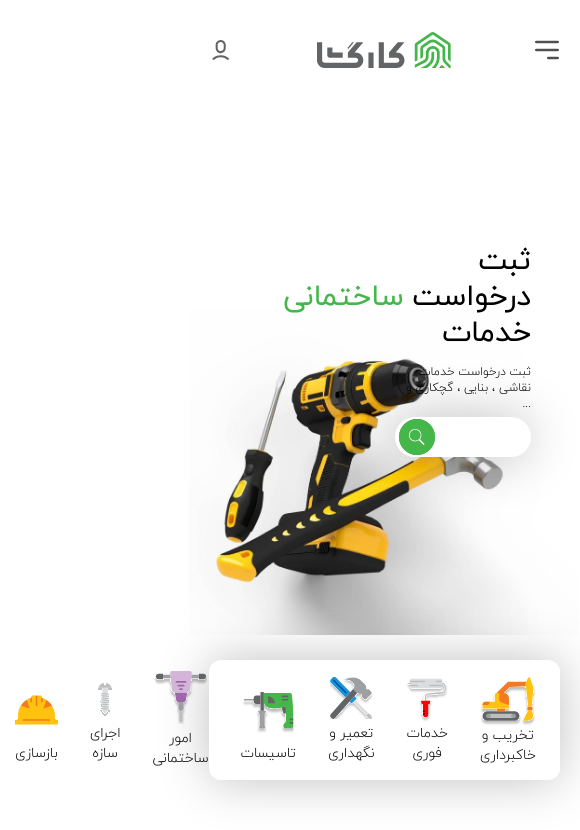
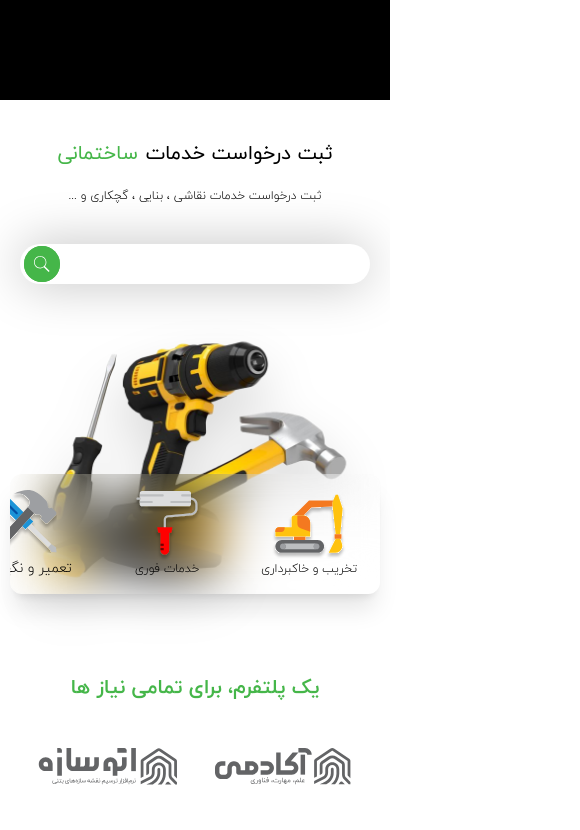
Before and after one commit to AfwebMaker/K-Landing, a React (Create React App) app: page / in a window 390 px wide. Shown: the top 830 px of the page, 580 px wide, since content can reach past the window. Built offline with nearby package versions, Linux system fonts and the light colour scheme.

Commit message:
responsive hero

```diff
--- a/src/components/Home/hero/Hero.js
+++ b/src/components/Home/hero/Hero.js
@@ -1,6 +1,8 @@
 import React from 'react'
+//react router dom
+// import { Link } from 'react-router-dom'
 //assets
-import banner from '../../../assets/images/home/hero/Banner.png'
+import heroImage from '../../../assets/images/home/hero/heroImage.png'
 import loader from '../../../assets/images/home/hero/Loader.svg'
 import Paint_Roller_Icon from '../../../assets/images/home/hero/Paint_Roller_Icon.svg'
 import Tools_Icon from '../../../assets/images/home/hero/Tools_Icon.svg'
@@ -11,11 +13,10 @@ import Helmet_Icon from '../../../assets/images/home/hero/Helmet_Icon.svg'
 
 function Hero() {
     return (
-        <div className='w-full fcc relative h-[calc(100vh-100px)]'>
-            <div className='maxLayout h-full w-full relative'>
-                <div className='flex items-start justify-end h-full'>
-                    <div className='flex justify-start items-start flex-col text-3xl w-[35%] absolute right-12 top-36'>
-                        <div className='flex mb-3'>
+        <div className="text-center flex items-center flex-col pt-10">
+            <div className="relative maxLayout grid grid-cols-12 px-[20px] md:px-[32px] w-full">
+                <div className='col-span-12 lg:col-span-6 lg:pt-32 lg:pr-28 flex flex-col items-center justify-start text-3xl'>
+                    <div className='flex mb-5 text-xl'>
                         <span className='fcc ml-2'>
                             ثبت درخواست خدمات
                         </span>
@@ -23,10 +24,10 @@ function Hero() {
                             ساختمانی
                         </span>
                     </div>
-
-                        <span className='text-xs font-light mb-[4%]'>ثبت درخواست خدمات نقاشی ، بنایی ، گچکاری و ...</span>
-
-                        <div className='fcc h-10 w-full'>
+                    <span className='text-xs font-light mb-10'>
+                        ثبت درخواست خدمات نقاشی ، بنایی ، گچکاری و ...
+                    </span>
+                    <div className='fcc h-10 w-full relative max-w-lg'>
                         <div className='w-9 h-9 bg-color-font-3 absolute left-0 ml-1 rounded-full fcc p-[10px]'>
                             <svg className='z-10' width="20" height="20" viewBox="0 0 20 20" fill="none" xmlns="http://www.w3.org/2000/svg">
                                 <path d="M7.74377 0C3.47153 0 0 3.47153 0 7.74377C0 12.016 3.47153 15.4875 7.74377 15.4875C9.43416 15.4875 10.9964 14.9431 12.2705 14.0214L18.2633 20L19.5445 18.7189L13.6228 12.7829C14.7865 11.427 15.4875 9.66726 15.4875 7.74377C15.4875 3.47153 12.016 0 7.74377 0ZM7.74377 0.911032C11.5231 0.911032 14.5765 3.96441 14.5765 7.74377C14.5765 11.5231 11.5231 14.5765 7.74377 14.5765C3.96441 14.5765 0.911032 11.5231 0.911032 7.74377C0.911032 3.96441 3.96441 0.911032 7.74377 0.911032Z" fill="#ffffff" />
@@ -36,37 +37,39 @@ function Hero() {
                         <div className='peer-focus:animate-ping w-9 h-9 z-0 absolute left-1 rounded-full fcc p-[10px] bg-color-font-3'></div>
                     </div>
                 </div>
-                    <img className='object-contain h-full left-0 top-0' src={banner} alt="بنر" />
+                <div className='col-span-12 lg:col-span-6 fcc '>
+                    <img className='object-contain h-full left-0 top-0 drop-shadow-2xl' src={heroImage} alt="بنر" />
                 </div>
-
-                <div className='absolute w-[90%] bg-[#ffffff3f] backdrop-blur h-[120px] bottom-16 right-0 left-0 m-auto rounded-xl boxShadowCustom flex items-center justify-around px-[2%]'>
-                    <div className='fcc flex-col p-4 h-full text-center'>
+                <div className='absolute bottom-10 w-[95%] max-w-[1000px] left-0 right-0 m-auto col-span-12 backdrop-filter backdrop-blur-xl overflow-x-scroll hideScroll h-[120px] rounded-xl shadow-xl'>
+                    <div className='w-[1000px] h-full flex'>
+                        <div className='fcc flex-col px-2 py-4 h-full w-[150px] text-center'>
                             <img className='h-[80%]' src={loader} alt="تخریب و خاکبرداری" />
-                        <span className='fcc text-sm font-light '>تخریب و خاکبرداری</span>
+                            <span className='fcc text-xs font-light h-[20%]'>تخریب و خاکبرداری</span>
                         </div>
-                    <div className='fcc flex-col p-4 h-full text-center'>
+                        <div className='fcc flex-col px-2 py-4 h-full w-[150px] text-center'>
                             <img className='h-[80%]' src={Paint_Roller_Icon} alt="خدمات فوری" />
-                        <span className='fcc text-sm font-light '>خدمات فوری</span>
+                            <span className='fcc text-xs font-light '>خدمات فوری</span>
                         </div>
-                    <div className='fcc flex-col p-4 h-full text-center'>
+                        <div className='fcc flex-col p-4 h-full w-[150px] text-center'>
                             <img className='h-[80%]' src={Tools_Icon} alt="تعمیر و نگهداری" />
                             <span className='fcc text-sm font-light '>تعمیر و نگهداری</span>
                         </div>
-                    <div className='fcc flex-col p-4 h-full text-center'>
+                        <div className='fcc flex-col p-4 h-full w-[150px] text-center'>
                             <img className='h-[80%]' src={Drill_Icon} alt="تاسیسات" />
                             <span className='fcc text-sm font-light '>تاسیسات</span>
                         </div>
-                    <div className='fcc flex-col p-4 h-full text-center'>
+                        <div className='fcc flex-col p-4 h-full w-[150px] text-center'>
                             <img className='h-[80%]' src={Jackhammer} alt="امور ساختمانی" />
                             <span className='fcc text-sm font-light '>امور ساختمانی</span>
                         </div>
-                    <div className='fcc flex-col p-4 h-full text-center'>
+                        <div className='fcc flex-col p-4 h-full w-[150px] text-center'>
                             <img className='h-[80%]' src={Screw_Icon} alt="اجرای سازه" />
                             <span className='fcc text-sm font-light '>اجرای سازه</span>
                         </div>
-                    <div className='fcc flex-col p-4 h-full text-center'>
+                        <div className='fcc flex-col p-4 h-full w-[150px] text-center'>
                             <img className='h-[80%]' src={Helmet_Icon} alt="بازسازی" />
                             <span className='fcc text-sm font-light '>بازسازی</span>
+                        </div>
                     </div>
                 </div>
             </div>
--- /dev/null
+++ b/src/components/Home/hero/SplitWithImage.js
@@ -0,0 +1,53 @@
+import React from 'react'
+
+export default function Example() {
+  return (
+    <div className="relative bg-white">
+      <div className="mx-auto max-w-7xl lg:grid lg:grid-cols-12 lg:gap-x-8 lg:px-8">
+        <div className="relative lg:col-span-5 lg:-mr-8 xl:absolute xl:inset-0 xl:left-1/2 xl:mr-0">
+          <img
+            className="aspect-[3/2] w-full bg-gray-50 object-cover lg:absolute lg:inset-0 lg:aspect-auto lg:h-full"
+            src="https://images.unsplash.com/photo-1498758536662-35b82cd15e29?ixlib=rb-4.0.3&ixid=MnwxMjA3fDB8MHxwaG90by1wYWdlfHx8fGVufDB8fHx8&auto=format&fit=crop&w=2102&q=80"
+            alt=""
+          />
+        </div>
+        <div className="px-6 pb-24 pt-10 sm:pb-32 lg:col-span-7 lg:px-0 lg:pb-56 lg:pt-48 xl:col-span-6">
+          <div className="mx-auto max-w-2xl lg:mx-0">
+            <img
+              className="h-11"
+              src="https://tailwindui.com/img/logos/mark.svg?color=indigo&shade=600"
+              alt="Your Company"
+            />
+            <div className="hidden sm:mt-32 sm:flex lg:mt-16">
+              <div className="relative rounded-full px-3 py-1 text-sm leading-6 text-gray-500 ring-1 ring-gray-900/10 hover:ring-gray-900/20">
+                Anim aute id magna aliqua ad ad non deserunt sunt.{' '}
+                <a href="#" className="whitespace-nowrap font-semibold text-indigo-600">
+                  <span className="absolute inset-0" aria-hidden="true" />
+                  Read more <span aria-hidden="true">&rarr;</span>
+                </a>
+              </div>
+            </div>
+            <h1 className="mt-24 text-4xl font-bold tracking-tight text-gray-900 sm:mt-10 sm:text-6xl">
+              Data to enrich your online business
+            </h1>
+            <p className="mt-6 text-lg leading-8 text-gray-600">
+              Anim aute id magna aliqua ad ad non deserunt sunt. Qui irure qui lorem cupidatat commodo. Elit sunt amet
+              fugiat veniam occaecat fugiat aliqua.
+            </p>
+            <div className="mt-10 flex items-center gap-x-6">
+              <a
+                href="#"
+                className="rounded-md bg-indigo-600 px-3.5 py-2.5 text-sm font-semibold text-white shadow-sm hover:bg-indigo-500 focus-visible:outline focus-visible:outline-2 focus-visible:outline-offset-2 focus-visible:outline-indigo-600"
+              >
+                Get started
+              </a>
+              <a href="#" className="text-sm font-semibold leading-6 text-gray-900">
+                Learn more <span aria-hidden="true">→</span>
+              </a>
+            </div>
+          </div>
+        </div>
+      </div>
+    </div>
+  )
+}
--- a/src/index.css
+++ b/src/index.css
@@ -9,9 +9,6 @@
 /* Hide scrollbar */
 .hideScroll::-webkit-scrollbar {
   display: none;
-}
-
-.hideScroll {
   -ms-overflow-style: none;
   scrollbar-width: none;
 }
--- a/src/layout/Layout.js
+++ b/src/layout/Layout.js
@@ -9,7 +9,7 @@ const Layout = () => {
     return (
         <>
             {/* Header */}
-            <Header />
+            {/* <Header /> */}
             {/* Routers */}
             <Routers />
             {/* footer */}
--- a/src/pages/Home.js
+++ b/src/pages/Home.js
@@ -2,6 +2,7 @@ import React from 'react'
 // components
 import Weblog from '../components/Home/weblog/Weblog.js'
 import Hero from '../components/Home/hero/Hero.js'
+import S from '../components/Home/hero/SplitWithImage.js'
 import CarouselBanner from '../components/Home/carouselBanner/CarouselBanner.js'
 import Questions from '../components/Home/questions/Questions.js'
 import AppInformation from '../components/Home/appInformation/AppInformation.js'
@@ -15,9 +16,10 @@ export const Home = () => {
 
   return (
     <div>
-      <div className='h-[100px] w-full'></div>
+      <div className='h-[100px] w-full bg-black'></div>
       {/* Hero no responsive */}
       <Hero />
+      {/* <S /> */}
       <Brands />
 
       {/* CarouselBanner no responsive */}
```
Also changed, not shown: src/assets/images/home/hero/Banner.png, src/assets/images/home/hero/heroImage.png (added). Lines whose indentation alone changed are shown as unchanged.
